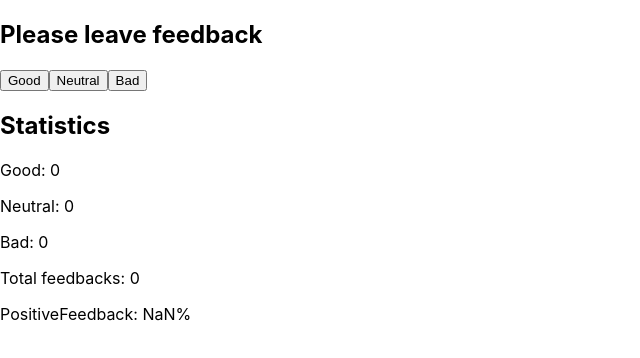
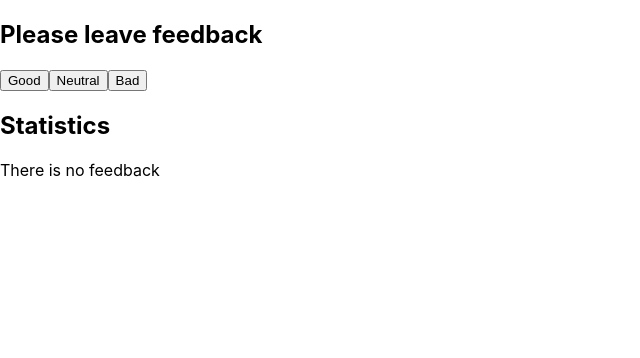
Before and after one commit to kovlanproj/goit-react-hw-02-feedback, a React (Create React App) app: page / in a window 1280 px wide. Shown: the top 358 px of the page, without its empty margins (0-640 px from the left). Built offline with nearby package versions, Linux system fonts and the light colour scheme.

Commit message:
completed task

```diff
--- a/src/components/App.jsx
+++ b/src/components/App.jsx
@@ -1,5 +1,65 @@
-import Feedback from './Feedback/Feedback';
+import React, { Component } from 'react';
+import { Statistics } from './Feedback';
+import { FeedbackOptions } from './Feedback';
+import { Section } from './Feedback';
+import { Notification } from './Feedback';
 
-export const App = () => {
-  return <Feedback />;
-};
+// export const App = () => {
+//   return <Feedback />;
+// };
+
+export class App extends Component {
+  state = {
+    good: 0,
+    neutral: 0,
+    bad: 0,
+  };
+
+  addFeedback = type => {
+    this.setState(prevState => ({ [type]: prevState[type] + 1 }));
+  };
+
+  countTotalFeedbacks = () => {
+    const values = Object.values(this.state);
+
+    let total = 0;
+
+    for (const value of values) {
+      total += value;
+    }
+    return total;
+  };
+
+  countPositiveFeedbackPercentage = () => {
+    // console.log(typeof this.state.good);
+    return Math.round((this.state.good / this.countTotalFeedbacks()) * 100);
+  };
+
+  render() {
+    const options = Object.keys(this.state);
+    return (
+      <>
+        <Section title="Please leave feedback">
+          <FeedbackOptions
+            options={options}
+            onLeaveFeedback={this.addFeedback}
+          />
+        </Section>
+
+        <Section title="Statistics">
+          {this.countTotalFeedbacks() === 0 ? (
+            <Notification message="There is no feedback" />
+          ) : (
+            <Statistics
+              good={this.state.good}
+              neutral={this.state.neutral}
+              bad={this.state.bad}
+              total={this.countTotalFeedbacks()}
+              positivePercentage={this.countPositiveFeedbackPercentage()}
+            />
+          )}
+        </Section>
+      </>
+    );
+  }
+}
--- /dev/null
+++ b/src/components/Feedback/FeedbackOptions/FeedbackOptions.jsx
@@ -0,0 +1,11 @@
+export const FeedbackOptions = ({ options, onLeaveFeedback }) => {
+  return (
+    <>
+      {options.map(option => (
+        <button type="button" onClick={() => onLeaveFeedback(option)}>
+          {option.charAt(0).toUpperCase() + option.slice(1)}
+        </button>
+      ))}
+    </>
+  );
+};
--- /dev/null
+++ b/src/components/Feedback/Notification/Notification.jsx
@@ -0,0 +1,3 @@
+export const Notification = ({ message }) => {
+  return <p>{message}</p>;
+};
--- /dev/null
+++ b/src/components/Feedback/Section/Section.jsx
@@ -0,0 +1,8 @@
+export const Section = ({ title, children }) => {
+  return (
+    <section>
+      <h2>{title}</h2>
+      {children}
+    </section>
+  );
+};
--- /dev/null
+++ b/src/components/Feedback/Statistics/Statistics.jsx
@@ -0,0 +1,17 @@
+export const Statistics = ({
+  good,
+  neutral,
+  bad,
+  total,
+  positivePercentage,
+}) => {
+  return (
+    <>
+      <p>Good: {good}</p>
+      <p>Neutral: {neutral}</p>
+      <p>Bad: {bad}</p>
+      <p>Total feedbacks: {total}</p>
+      <p>PositiveFeedback: {positivePercentage}%</p>;
+    </>
+  );
+};
--- /dev/null
+++ b/src/components/Feedback/index.js
@@ -0,0 +1,4 @@
+export { Statistics } from './Statistics/Statistics';
+export { FeedbackOptions } from './FeedbackOptions/FeedbackOptions';
+export { Section } from './Section/Section';
+export { Notification } from './Notification/Notification';
```
